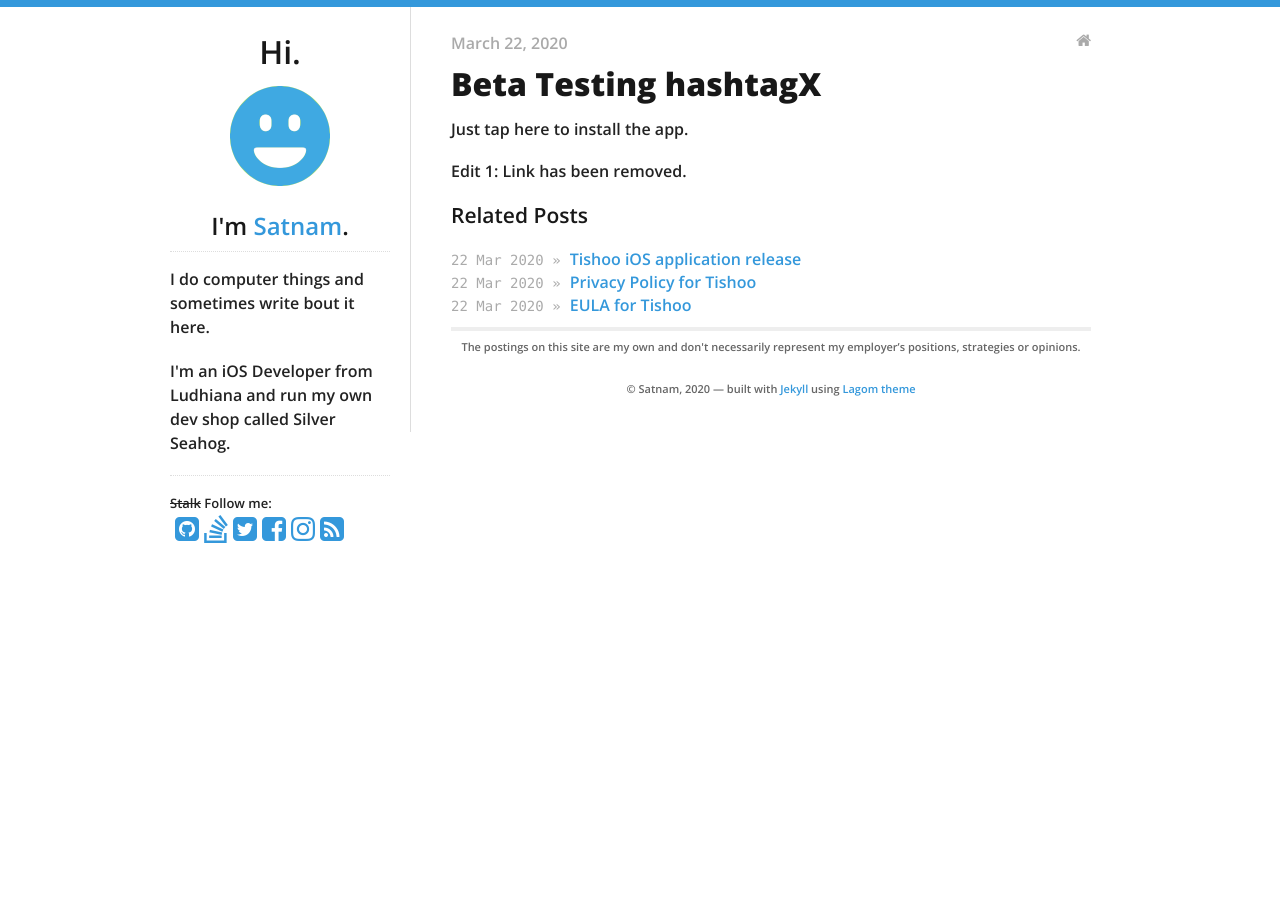
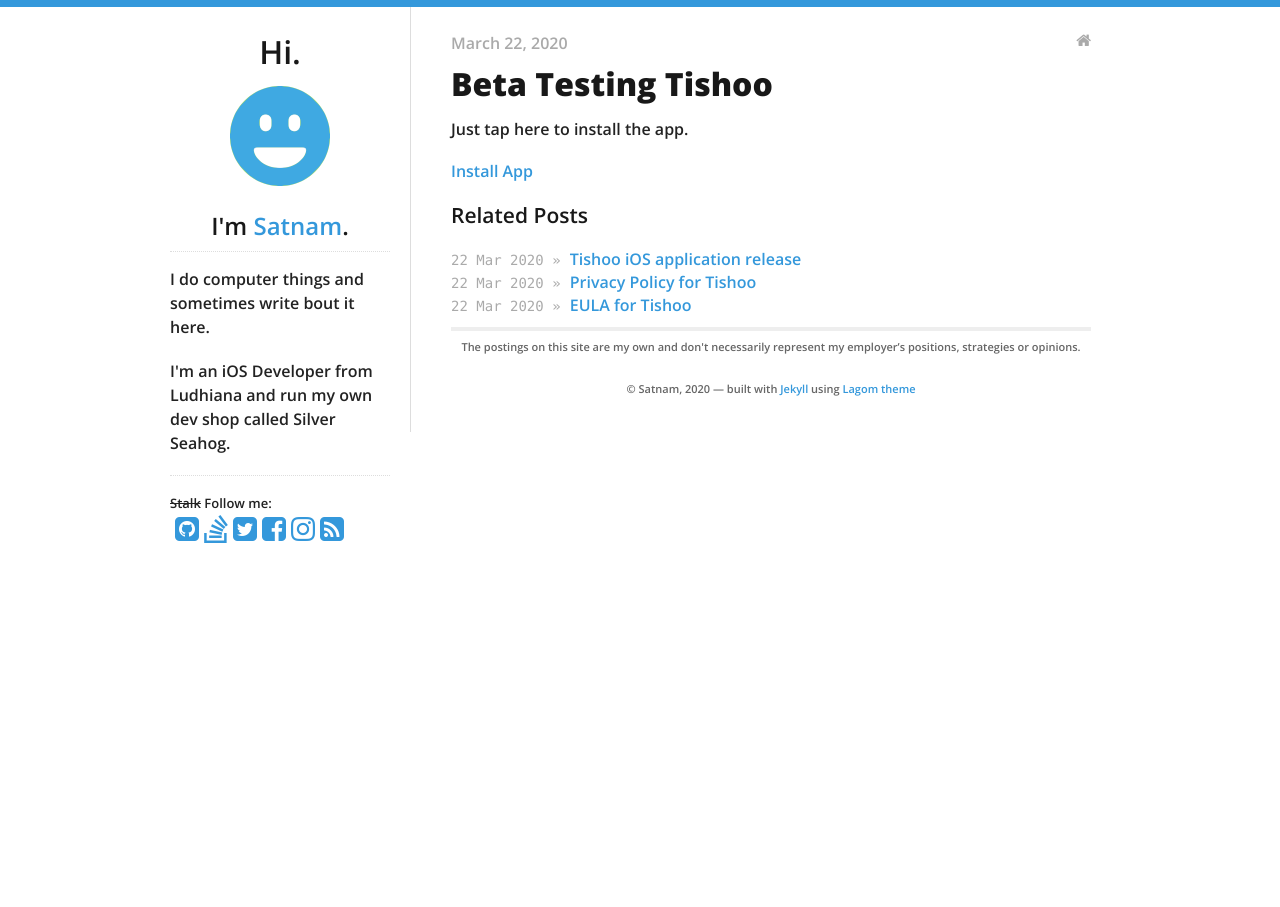
Before and after one commit to 29satnam/29satnam.github.io, a Jekyll site: the page built from _posts/2020-03-22-Beta-Testing-Tishoo-App.md, in a window 1280 px wide. Built offline with Jekyll 4.4.1, drawn with Linux system fonts in a browser that asks for light colours.

Commit message:
Update 2020-03-22-Beta-Testing-Tishoo-App.md

```diff
--- a/_posts/2020-03-22-Beta-Testing-Tishoo-App.md
+++ b/_posts/2020-03-22-Beta-Testing-Tishoo-App.md
@@ -1,10 +1,9 @@
 ---
 layout: post
-title: Beta Testing hashtagX
+title: Beta Testing Tishoo
 categories:
 - blog
 ---
 
 <p> Just tap here to install the app.</p>
-
-<p> Edit 1: Link has been removed.<p>
+<a href="itms-services://?action=download-manifest&amp;url=/files/AdHoc.plist" class="grayButton">Install App</a>
```
